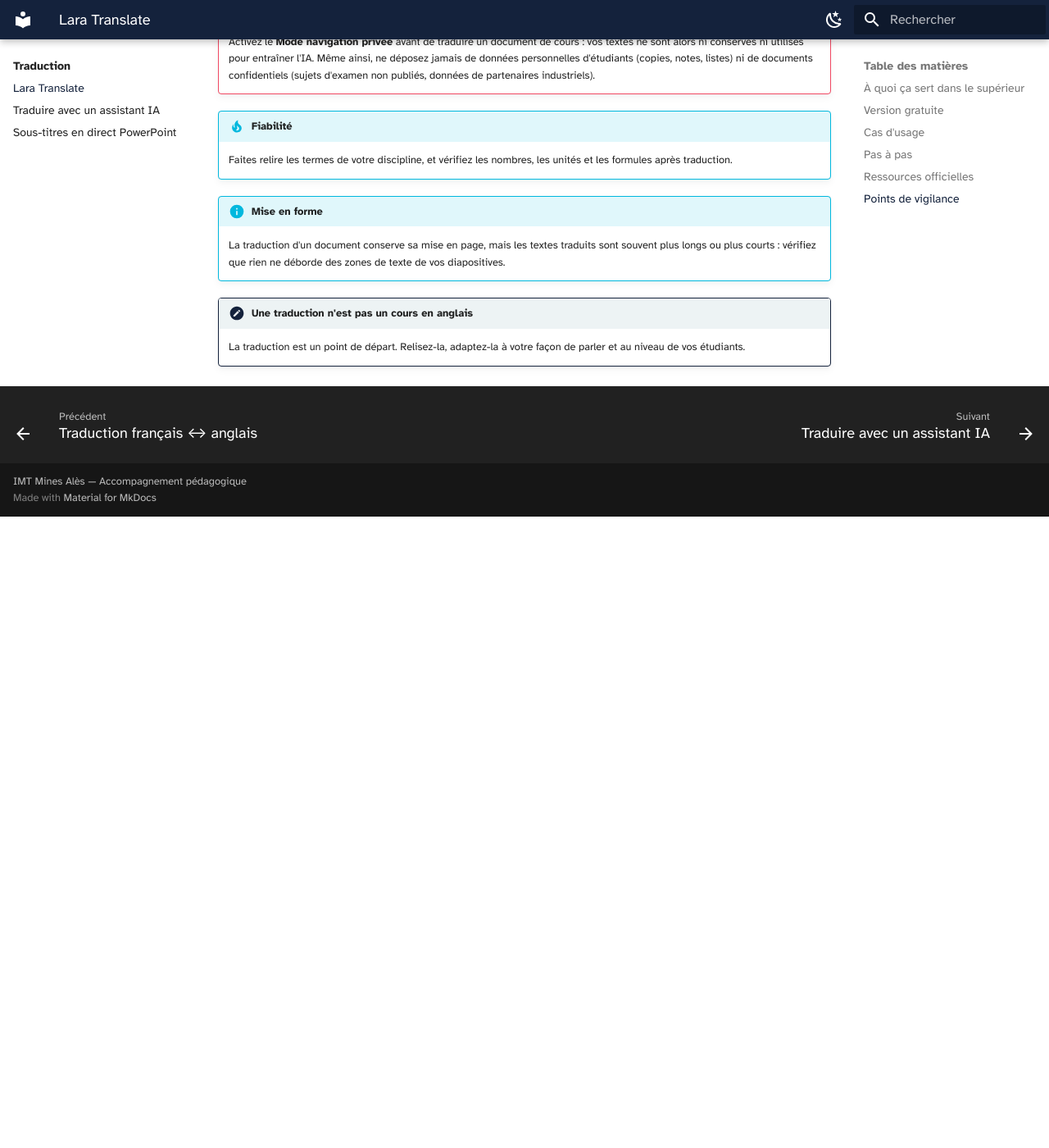
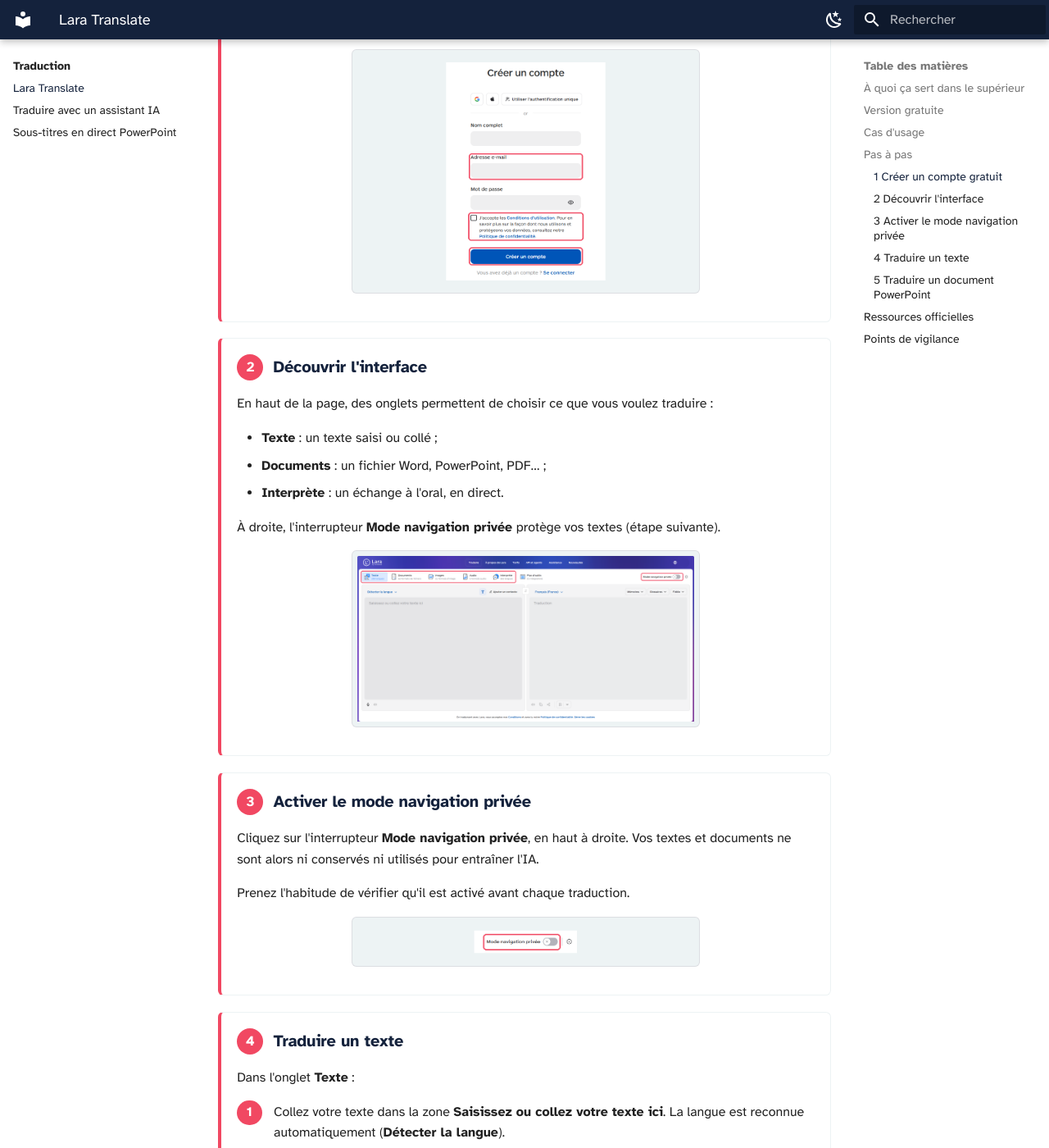
Before and after one commit to Celine-ferrier/Boite-outils-IA, an MkDocs documentation site: the page built from docs/traduction/lara.md, in a window 1280 px wide and 1400 px high, scrolled down 2194 px. Shown: the whole window at 82% size. Built offline with MkDocs 1.6.1 and Material for MkDocs 9.7.7, drawn with Linux system fonts in a browser that asks for light colours; before the commit the page ends 2824 px from its top, so only the background shows below that; some of the changed text lies outside the part shown.

Commit message:
Lara : étapes 1 à 5 du pas à pas avec captures, limites réelles des documents
Co-Authored-By: Claude Opus 5.5 <noreply@anthropic.com>
Claude-Session: https://claude.ai/code/session_01ADR9hzhyEw6Dc3N18BUyt5

```diff
--- a/docs/traduction/lara.md
+++ b/docs/traduction/lara.md
@@ -32,7 +32,7 @@
 La version gratuite donne droit à **60 000 caractères par mois**, partagés entre toutes les fonctions (texte, documents, session interprète). Cela représente environ **25 à 30 pages** de cours.
 
 - **Traduction de texte** : incluse.
-- **Traduction de documents** (Word, PowerPoint, PDF…) : incluse, dans la limite des caractères du mois.
+- **Traduction de documents** (Word, PowerPoint, PDF…) : incluse, mais limitée à **5 fichiers de 10 Mo maximum, et 5 pages par document**. Pour un long polycopié, découpez-le en plusieurs fichiers.
 - **Session interprète** : incluse, mais elle consomme très vite le quota (environ 400 caractères par seconde de parole, soit **2 à 3 minutes par mois**). Réservez-la à de courts échanges.
 - **Mode navigation privée** : inclus. Les textes ne sont alors ni conservés ni utilisés pour entraîner l'IA.
 - Un volume plus important et davantage de minutes d'interprète sont **payants** (offre Pro).
@@ -78,17 +78,84 @@ La version gratuite donne droit à **60 000 caractères par mois**, partagés en
 :material-magnify-plus-outline: Cliquez sur une capture pour l'agrandir.
 { .astuce-zoom }
 
+<div class="etape" markdown>
+
+### <span class="etape-num">1</span> Créer un compte gratuit
+
+1. Ouvrez [laratranslate.com](https://laratranslate.com), puis cliquez sur **S'inscrire**, en haut à droite.
+
+    ![Bouton S'inscrire en haut à droite de la page d'accueil de Lara](lara-01-sinscrire.png)
+
+2. Remplissez **Nom complet**, **Adresse e-mail** (votre adresse de l'école) et **Mot de passe**.
+3. Cochez la case **J'accepte les Conditions d'utilisation**.
+4. Cliquez sur **Créer un compte**.
+
+![Formulaire Créer un compte : adresse e-mail, case des conditions d'utilisation et bouton Créer un compte](lara-01-formulaire.png)
+
+</div>
+
+<div class="etape" markdown>
+
+### <span class="etape-num">2</span> Découvrir l'interface
+
+En haut de la page, des onglets permettent de choisir ce que vous voulez traduire :
+
+- **Texte** : un texte saisi ou collé ;
+- **Documents** : un fichier Word, PowerPoint, PDF… ;
+- **Interprète** : un échange à l'oral, en direct.
+
+À droite, l'interrupteur **Mode navigation privée** protège vos textes (étape suivante).
+
+![Interface de Lara : onglets Texte, Documents, Images, Audio, Interprète et interrupteur Mode navigation privée](lara-02-interface.png)
+
+</div>
+
+<div class="etape" markdown>
+
+### <span class="etape-num">3</span> Activer le mode navigation privée
+
+Cliquez sur l'interrupteur **Mode navigation privée**, en haut à droite. Vos textes et documents ne sont alors ni conservés ni utilisés pour entraîner l'IA.
+
+Prenez l'habitude de vérifier qu'il est activé avant chaque traduction.
+
+![Interrupteur Mode navigation privée](lara-03-navigation-privee.png)
+
+</div>
+
+<div class="etape" markdown>
+
+### <span class="etape-num">4</span> Traduire un texte
+
+Dans l'onglet **Texte** :
+
+1. Collez votre texte dans la zone **Saisissez ou collez votre texte ici**. La langue est reconnue automatiquement (**Détecter la langue**).
+2. Choisissez la langue de traduction en cliquant sur **Français (France)**, à droite.
+3. Pour une traduction plus juste, cliquez sur **Ajouter un contexte** et décrivez votre public (voir l'exemple dans les cas d'usage).
+4. Choisissez le style de traduction dans le menu **Fidèle**.
+
+![Zone de traduction de texte : Détecter la langue, Ajouter un contexte, langue cible et menu Fidèle](lara-04-texte.png)
+
+</div>
+
+<div class="etape" markdown>
+
+### <span class="etape-num">5</span> Traduire un document PowerPoint
+
+1. Cliquez sur l'onglet **Documents**.
+2. Choisissez la langue de traduction, à droite de **Détecter la langue**.
+3. Cliquez sur **Parcourir les fichiers** et sélectionnez votre fichier, ou faites-le glisser dans la zone grise.
+
+En version gratuite, chaque document est limité à **5 pages** et **10 Mo**.
+
+![Onglet Documents : bouton Parcourir les fichiers et limites de la version gratuite](lara-05-documents.png)
+
+</div>
+
 <!--
-Étapes à rédiger à partir des captures (plan provisoire) :
- 1. Créer un compte gratuit
- 2. Découvrir l'interface
- 3. Activer le mode navigation privée
- 4. Traduire un texte (langues, style, contexte)
- 5. Traduire un document PowerPoint
+Étapes restant à rédiger (captures à recevoir) :
  6. Télécharger le document traduit
- 7. Lancer une session interprète
+ 7. Lancer une session Interprète
 -->
-
 ## Ressources officielles
 
 - [Lara Translate](https://laratranslate.com) : site officiel.
```
Also changed, not shown: docs/traduction/lara-01-formulaire.png (added), docs/traduction/lara-01-sinscrire.png (added), docs/traduction/lara-02-interface.png (added), docs/traduction/lara-03-navigation-privee.png (added), docs/traduction/lara-04-texte.png (added), docs/traduction/lara-05-documents.png (added).
